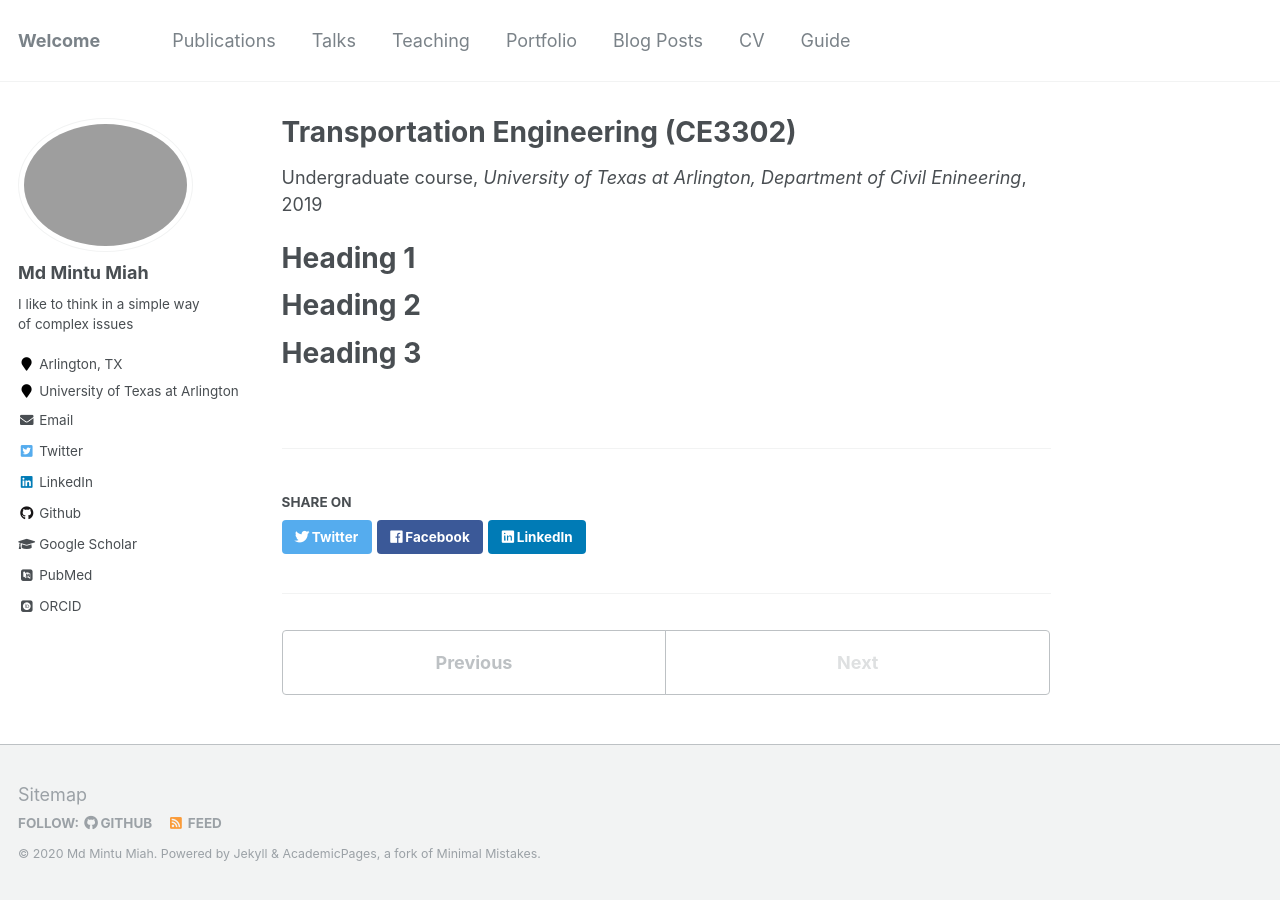
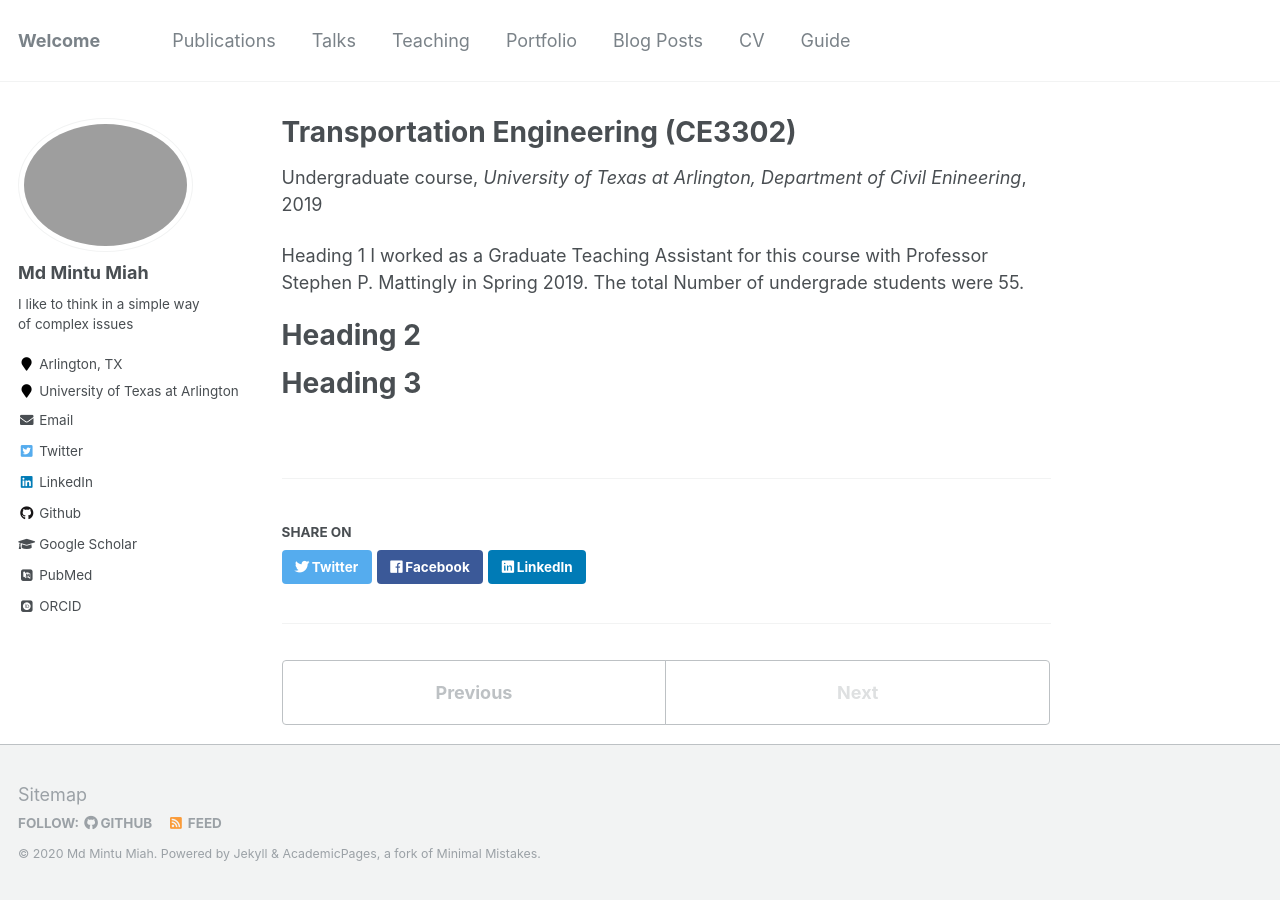
Before and after one commit to mintu07ruet/mintu07ruet.github.io, a Jekyll site: the page built from _teaching/2014-spring-teaching-1.md, in a window 1280 px wide. Built offline with Jekyll 4.4.1, drawn with Linux system fonts in a browser that asks for light colours; some web fonts are replaced.

Commit message:
Update 2014-spring-teaching-1.md

```diff
--- a/_teaching/2014-spring-teaching-1.md
+++ b/_teaching/2014-spring-teaching-1.md
@@ -11,7 +11,7 @@ location: "Texas, USA"
 
 
 Heading 1
-======
+I worked as a Graduate Teaching Assistant for this course with Professor Stephen P. Mattingly in Spring 2019. The total Number of undergrade students were 55.
 
 Heading 2
 ======
```
